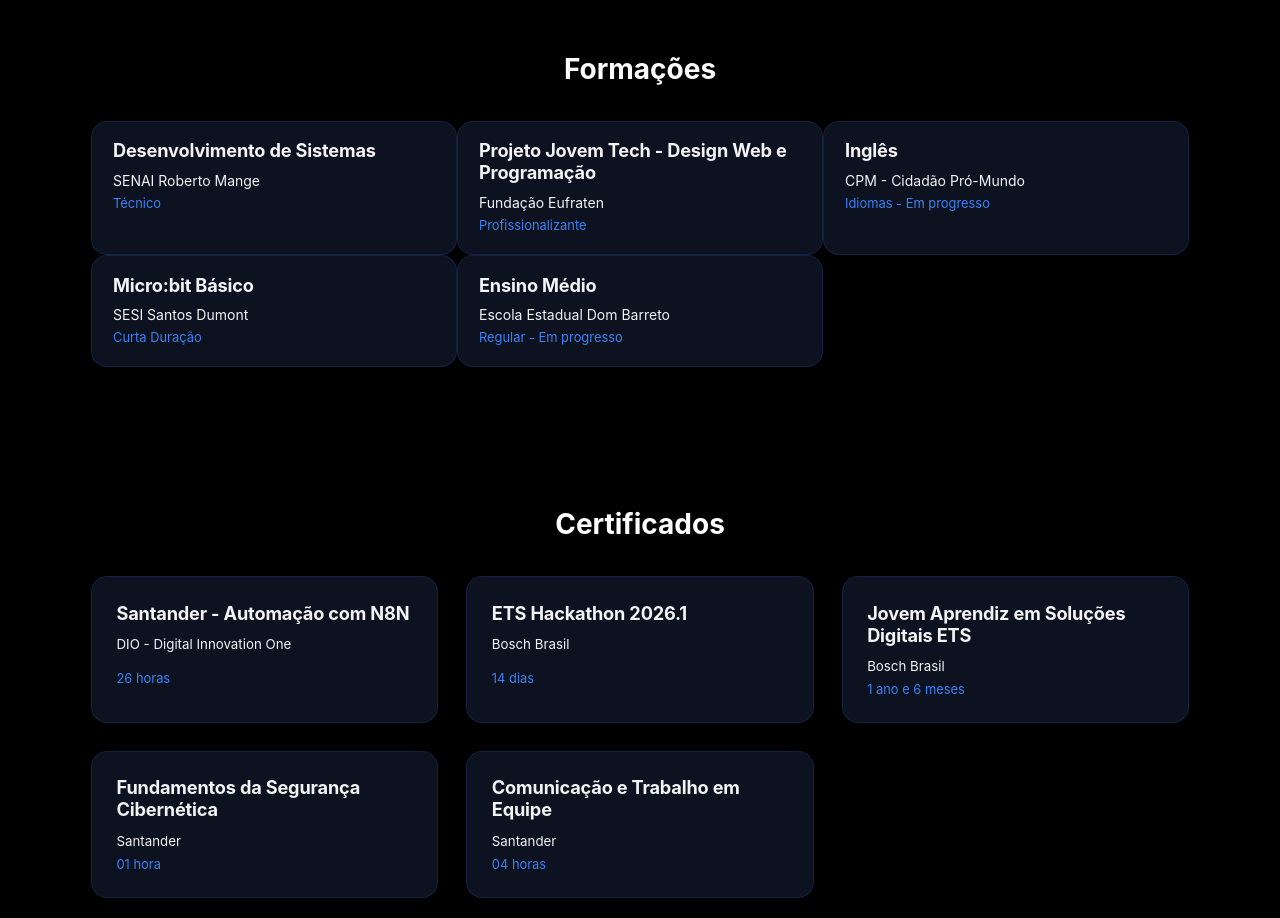
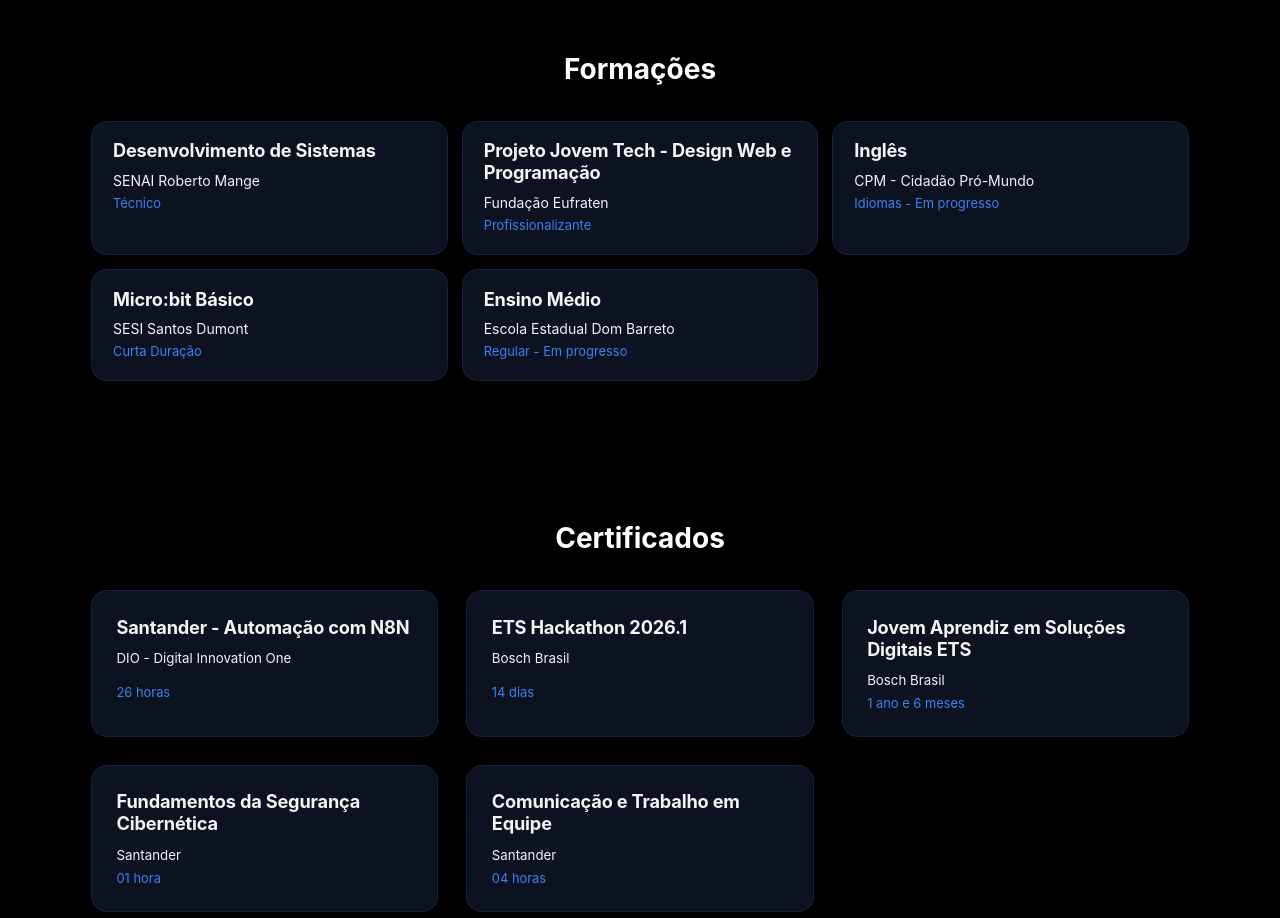
Before and after one commit to kauanvinicius9/Portfolio, a React (Vite) app in the folder frontend/: page / in a window 1280 px wide. Shown: the part 900-1818 px from the top of the page. Built offline with nearby package versions, Linux system fonts and the light colour scheme.

Commit message:
fix gap (remove 's')

```diff
--- a/frontend/src/components/formationsSection.module.scss
+++ b/frontend/src/components/formationsSection.module.scss
@@ -28,7 +28,7 @@
 .cards {
   display: grid;
   grid-template-columns: 1fr;
-  gap: 1srem;
+  gap: 1rem;
 
   @media (min-width: 768px) {
     grid-template-columns: repeat(2, 1fr);
```
